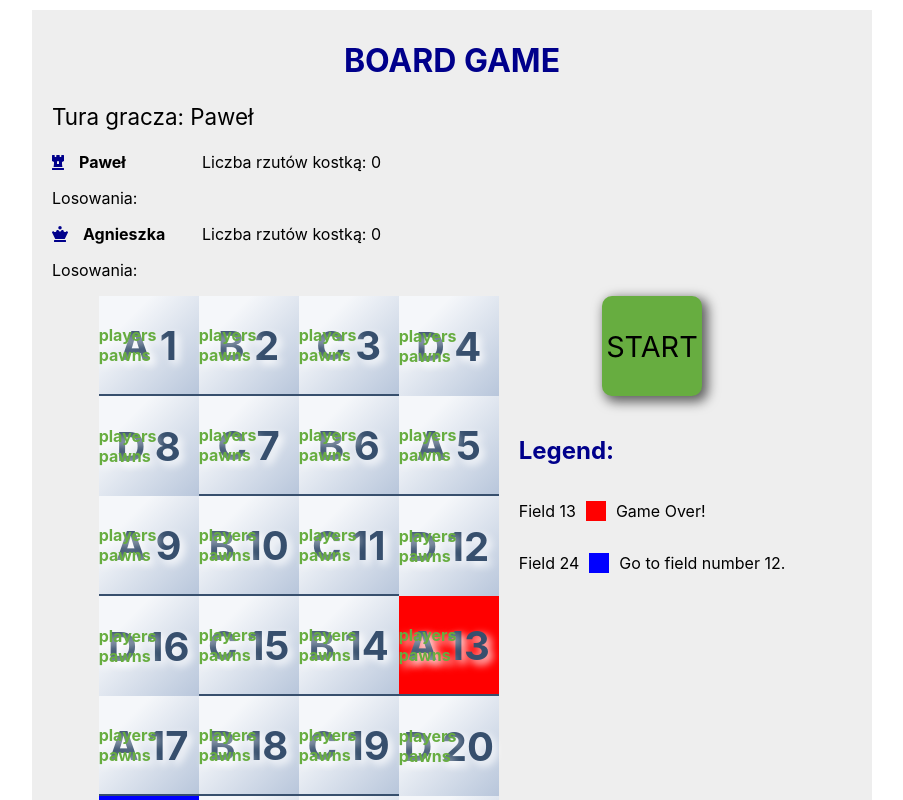
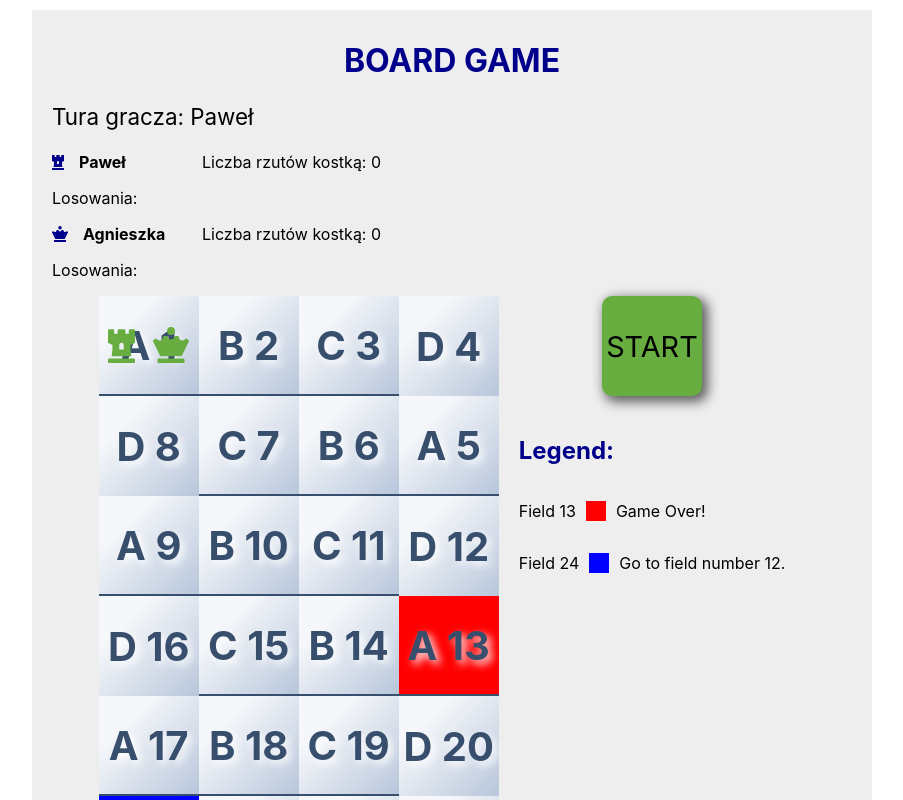
Before and after one commit to kawalec/Boardgame, a React (Create React App) app: page / in a window 1280 px wide. Shown: the top 800 px of the page, without its empty margins (188-1091 px from the left). Built offline with nearby package versions, Linux system fonts and the light colour scheme.

Commit message:
Added display players pawns

```diff
--- a/src/App.js
+++ b/src/App.js
@@ -139,7 +139,7 @@ class App extends Component {
         </header>
         <main className="body">
           <section className="body__fields">
-            <Board fieldsTypes={fieldsTypes} />
+            <Board fieldsTypes={fieldsTypes} players={this.state.players} />
           </section>
           <section className="body__aside">
             <div className="body__aside-dice">
--- a/src/components/Board/Board.js
+++ b/src/components/Board/Board.js
@@ -2,16 +2,23 @@ import "./Board.sass";
 import FieldsGroup from "../FieldsGroup/FieldsGroup";
 import Field from "../Field/Field";
 
-const Board = ({ fieldsTypes }) => {
+const Board = ({ fieldsTypes, players }) => {
   const fields = [];
   for (let i = 0; i < 6; i++) {
-    fields.push(<FieldsGroup key={i} fieldsTypes={fieldsTypes} groupId={i} />);
+    fields.push(
+      <FieldsGroup
+        key={i}
+        fieldsTypes={fieldsTypes}
+        groupId={i}
+        players={players}
+      />
+    );
   }
 
   return (
     <>
       {fields}
-      <Field content={"Meta"} />
+      <Field content={"Meta"} players={players} />
     </>
   );
 };
--- a/src/components/Field/Field.js
+++ b/src/components/Field/Field.js
@@ -1,10 +1,13 @@
 import "./Field.sass";
-const Field = ({ content, groupId, fieldId }) => {
+const Field = ({ content, groupId, fieldId, players }) => {
   const num = groupId * 4 + fieldId + 1;
+  const playerPawns = players.map((player) => {
+    return num === player.activeFieldId ? player.icon : null;
+  });
   return (
     <div className="field" num={num || 25}>
       {content} {num || 25}
-      <div className="field__players">players pawns</div>
+      <div className="field__players">{playerPawns}</div>
     </div>
   );
 };
--- a/src/components/Field/Field.sass
+++ b/src/components/Field/Field.sass
@@ -15,7 +15,7 @@
   &:nth-of-type(-n+3)
     border-bottom: 2px solid $second-color
   &__players
-    font-size: 0.4em
+    font-size: 0.9em
     color: $third-color
     width: 100px
     height: 100px
--- a/src/components/FieldsGroup/FieldsGroup.js
+++ b/src/components/FieldsGroup/FieldsGroup.js
@@ -1,9 +1,15 @@
 import "./FieldsGroup.sass";
 import Field from "../Field/Field";
 
-const FieldsGroup = ({ fieldsTypes, groupId }) => {
+const FieldsGroup = ({ fieldsTypes, groupId, players }) => {
   const fields = fieldsTypes.map((field, i) => (
-    <Field key={field.id} content={field.name} groupId={groupId} fieldId={i} />
+    <Field
+      key={field.id}
+      content={field.name}
+      groupId={groupId}
+      fieldId={i}
+      players={players}
+    />
   ));
 
   return <div className="fields__group">{fields}</div>;
```
